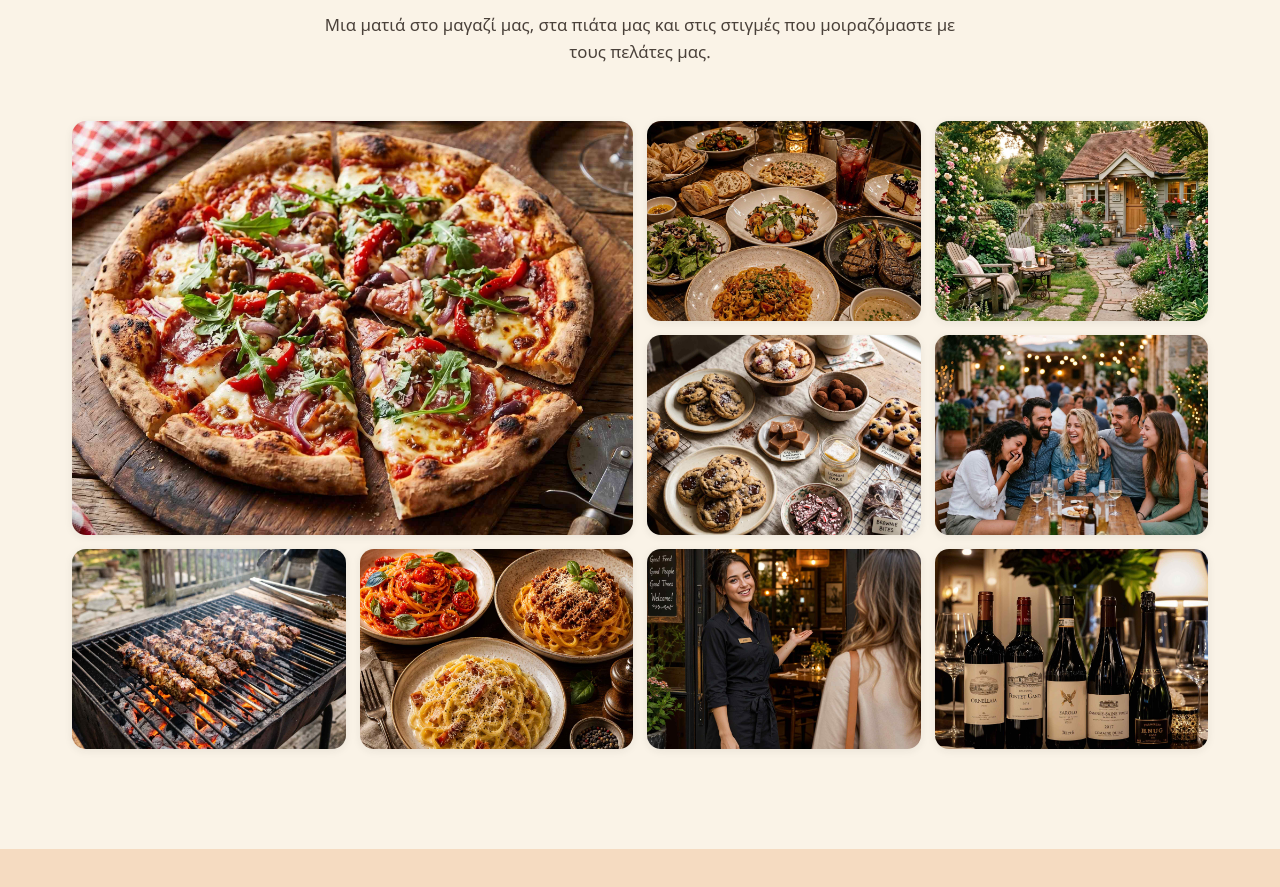
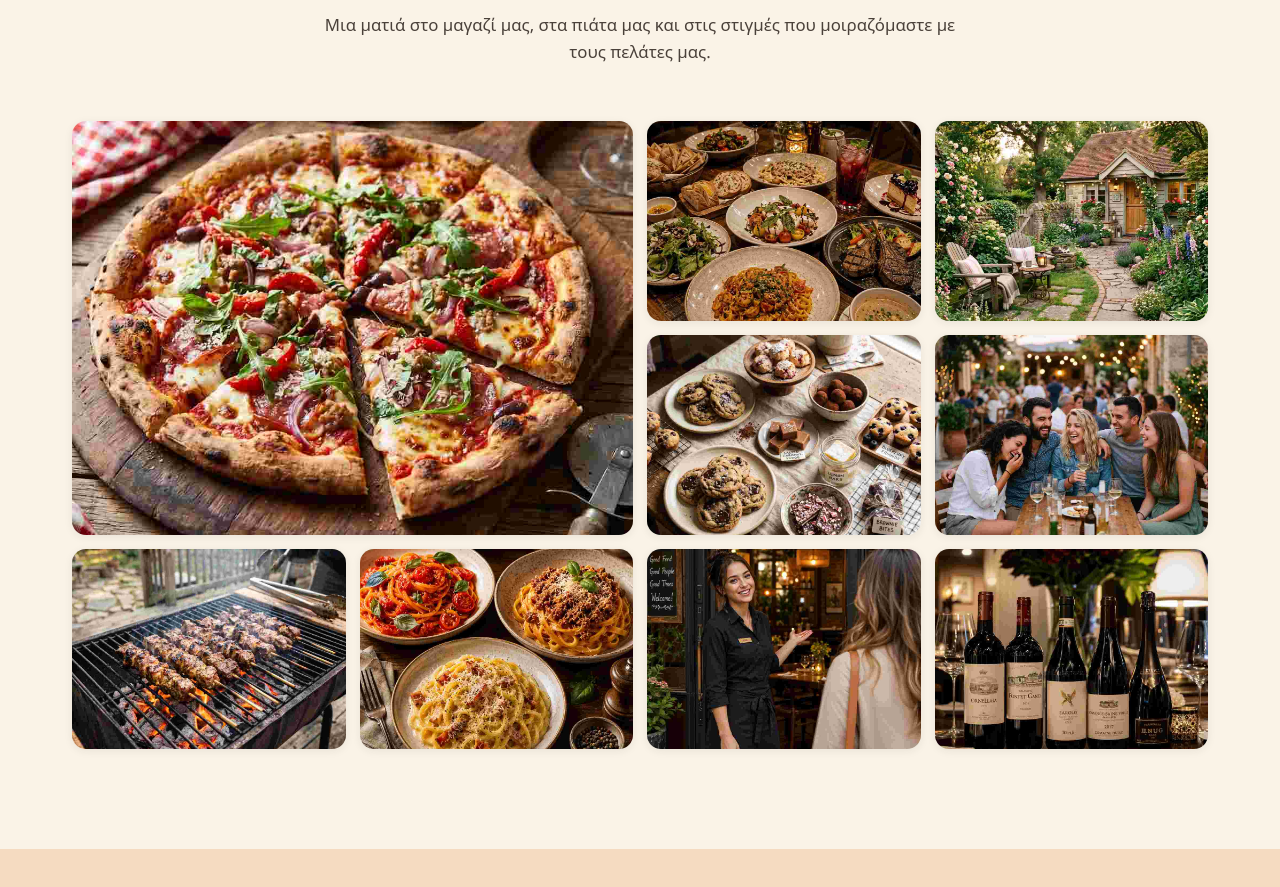
Before and after one commit to leomastoras/merakipro, a plain HTML site: page index.html in a window 1280 px wide. Shown: the part 5380-6267 px from the top of the page. Drawn offline with nearby package versions, Linux system fonts and the light colour scheme.

Commit message:
reduce image size

```diff
--- a/index.html
+++ b/index.html
@@ -253,39 +253,39 @@
 
   <div class="gallery-grid">
     <figure class="gallery-item gallery-item--big">
-      <img src="img/1b.jpg" alt="Στιγμή 1">
+      <img src="img/1c.jpg" alt="Στιγμή 1">
       <figcaption>Φρέσκα από τον ξυλόφουρνο</figcaption>
     </figure>
     <figure class="gallery-item">
-      <img src="img/2b.jpg" alt="Στιγμή 2">
+      <img src="img/2c.jpg" alt="Στιγμή 2">
       <figcaption>Με μεράκι σε κάθε πιάτο</figcaption>
     </figure>
     <figure class="gallery-item">
-      <img src="img/3b.jpg" alt="Στιγμή 3">
+      <img src="img/3c.jpg" alt="Στιγμή 3">
       <figcaption>Η αυλή μας στην πλατεία</figcaption>
     </figure>
     <figure class="gallery-item">
-      <img src="img/4b.jpg" alt="Στιγμή 4">
+      <img src="img/4c.jpg" alt="Στιγμή 4">
       <figcaption>Γλυκές χειροποίητες απολαύσεις</figcaption>
     </figure>
     <figure class="gallery-item">
-      <img src="img/5b.jpg" alt="Στιγμή 5">
+      <img src="img/5c.jpg" alt="Στιγμή 5">
       <figcaption>Παρέα, γέλιο και καλό φαγητό</figcaption>
     </figure>
     <figure class="gallery-item">
-      <img src="img/6b.jpg" alt="Στιγμή 6">
+      <img src="img/6c.jpg" alt="Στιγμή 6">
       <figcaption>Καλαμάκια στην κάρβουνη σχάρα</figcaption>
     </figure>
     <figure class="gallery-item">
-      <img src="img/7b.jpg" alt="Στιγμή 7">
+      <img src="img/7c.jpg" alt="Στιγμή 7">
       <figcaption>Φρέσκα ζυμαρικά της ημέρας</figcaption>
     </figure>
     <figure class="gallery-item">
-      <img src="img/8b.jpg" alt="Στιγμή 8">
+      <img src="img/8c.jpg" alt="Στιγμή 8">
       <figcaption>Καλωσόρισμα με χαμόγελο</figcaption>
     </figure>
     <figure class="gallery-item">
-      <img src="img/9b.jpg" alt="Στιγμή 9">
+      <img src="img/9c.jpg" alt="Στιγμή 9">
       <figcaption>Επιλεγμένη λίστα κρασιών</figcaption>
     </figure>
   </div>
```
Also changed, not shown: img/1c.jpg (added), img/2c.jpg (added), img/3c.jpg (added), img/4c.jpg (added), img/5c.jpg (added), img/6c.jpg (added), img/7c.jpg (added), img/8c.jpg (added), img/9c.jpg (added).
